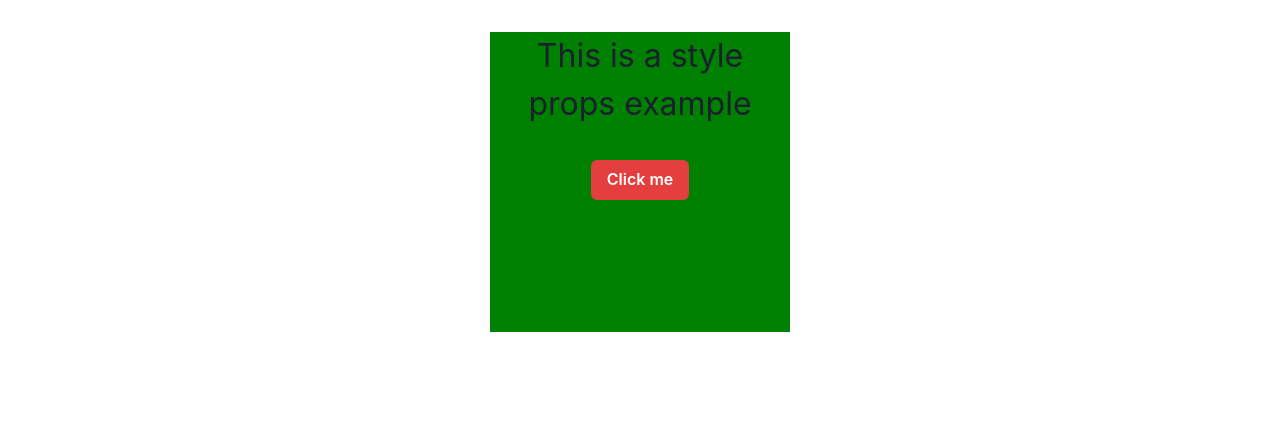
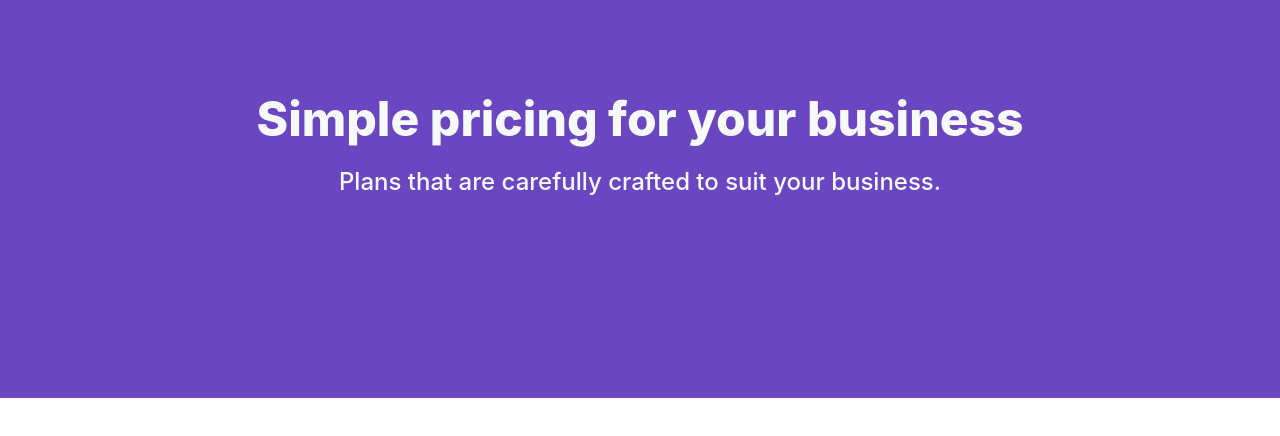
Before and after one commit to estheragbaje/chakra-ui-for-beginners, a React (Vite) app: page / in a window 1280 px wide. Shown: the top 436 px of the page. Built offline with nearby package versions, Linux system fonts and the light colour scheme.

Commit message:
feat: created header component

```diff
--- a/src/App.tsx
+++ b/src/App.tsx
@@ -1,26 +1,9 @@
-import { Box, Button, Text } from '@chakra-ui/react';
+import { Header } from './components/Header';
 
 function App() {
   return (
     <div className='App'>
-      <Box
-        bg='green'
-        h='300px'
-        w='300px'
-        margin='auto'
-        mt='32px'
-        textAlign='center'
-      >
-        <Text fontSize='32px'>This is a style props example</Text>
-        <Button
-          mt='32px'
-          colorScheme='red'
-          _hover={{ background: 'blue' }}
-          _focus={{ background: 'yellow', color: 'black' }}
-        >
-          Click me
-        </Button>
-      </Box>
+      <Header />
     </div>
   );
 }
--- /dev/null
+++ b/src/components/Header.tsx
@@ -0,0 +1,22 @@
+import { Box, Heading, Text } from '@chakra-ui/react';
+
+export function Header() {
+  return (
+    <Box
+      as='section'
+      color='#F7FAFC'
+      bg='#6B46C1'
+      pt='90px'
+      pb='198px'
+      px='32px'
+      textAlign='center'
+    >
+      <Heading fontWeight='800' fontSize='48px'>
+        Simple pricing for your business
+      </Heading>
+      <Text fontWeight='500' fontSize='24px' pt='16px'>
+        Plans that are carefully crafted to suit your business.
+      </Text>
+    </Box>
+  );
+}
```
